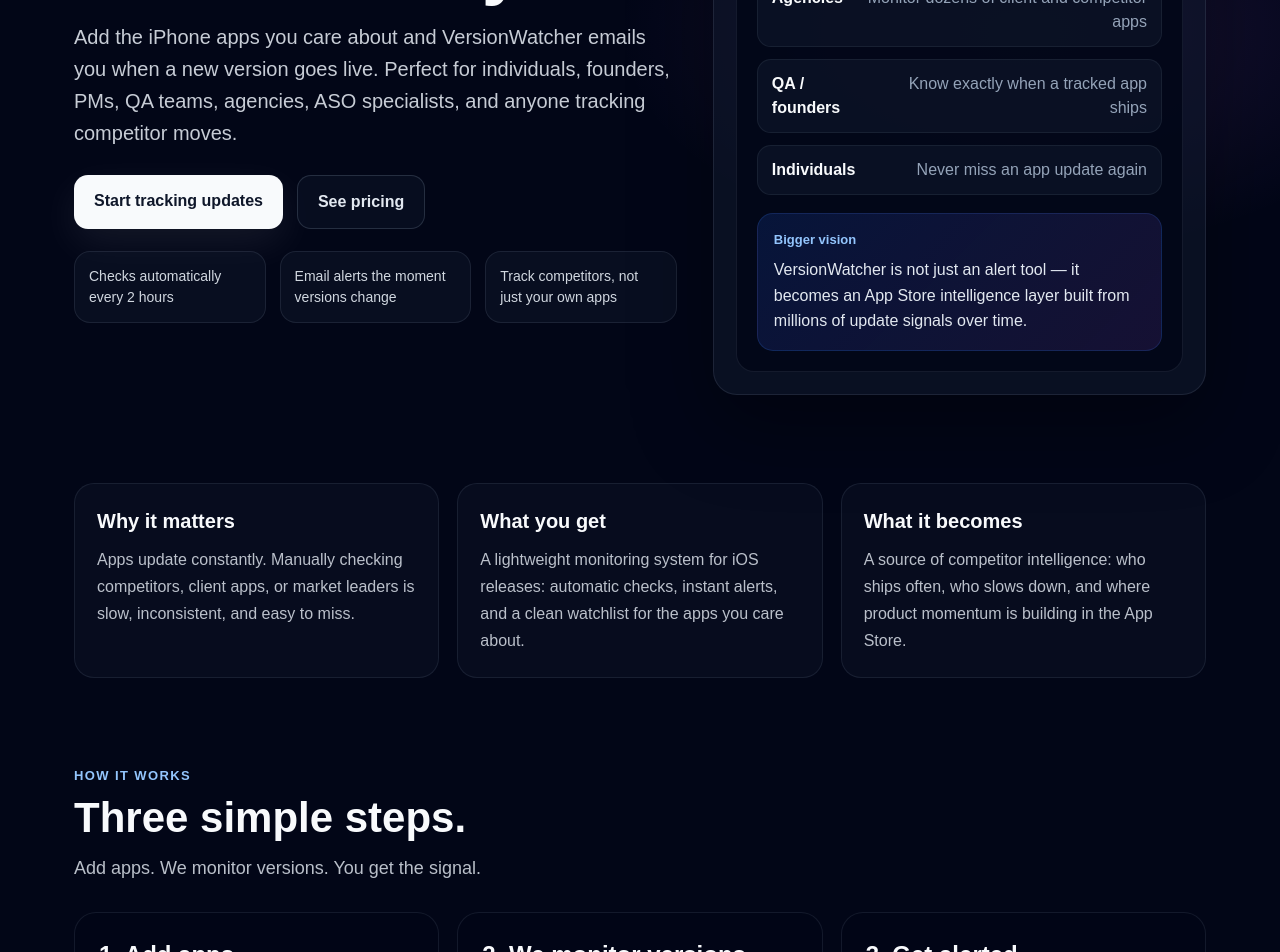
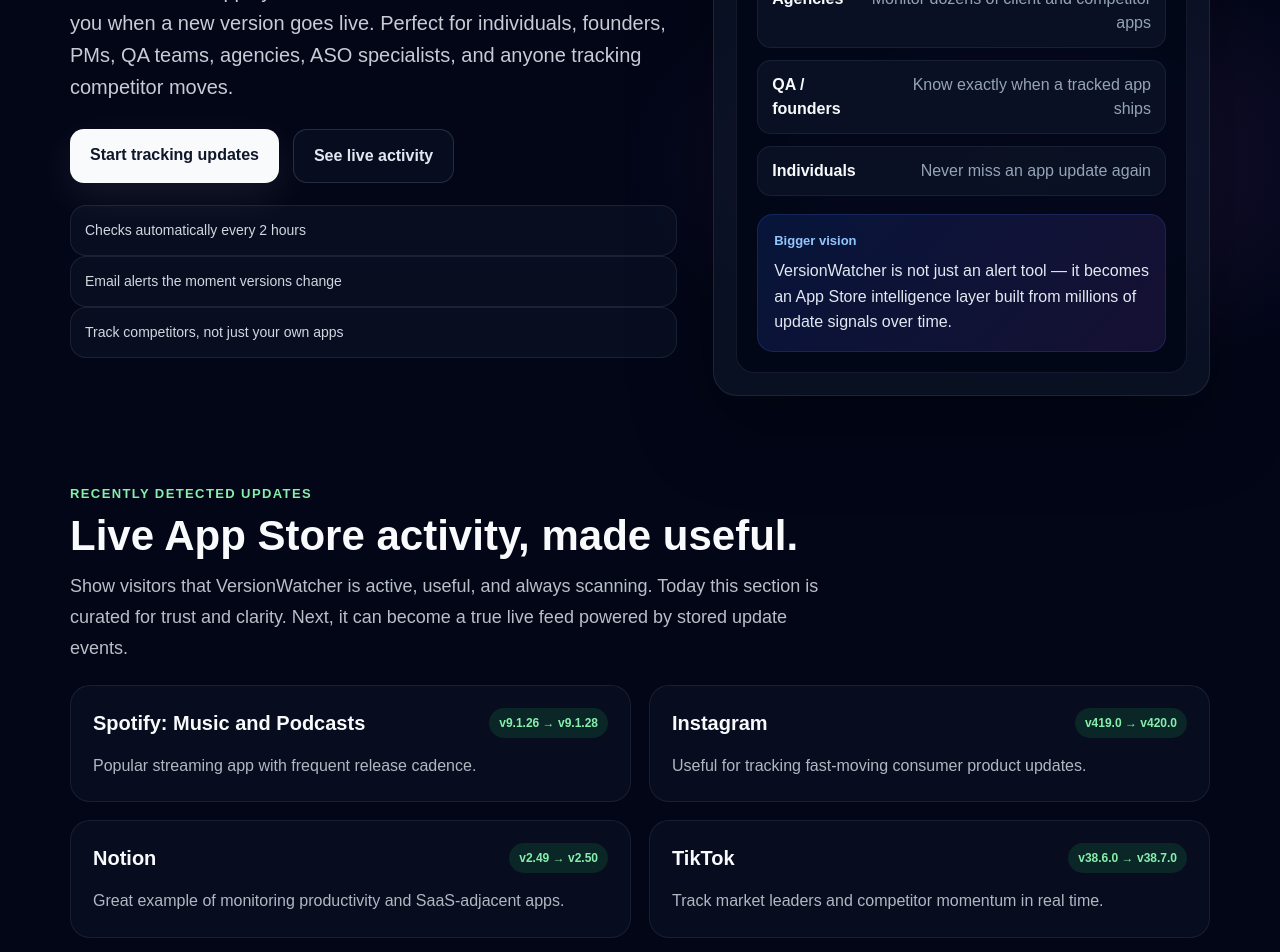
Before and after one commit to dasaa-ai/versionwatcher, a Next.js app: page / in a window 1280 px wide. Shown: the part 480-1432 px from the top of the page. Built offline with nearby package versions, Linux system fonts and the light colour scheme.

Commit message:
Add live updates section and improve mobile landing page

```diff
--- a/app/page.tsx
+++ b/app/page.tsx
@@ -1,4 +1,93 @@
 import Link from "next/link";
+
+const recentlyDetected = [
+  {
+    app: "Spotify: Music and Podcasts",
+    from: "9.1.26",
+    to: "9.1.28",
+    note: "Popular streaming app with frequent release cadence.",
+  },
+  {
+    app: "Instagram",
+    from: "419.0",
+    to: "420.0",
+    note: "Useful for tracking fast-moving consumer product updates.",
+  },
+  {
+    app: "Notion",
+    from: "2.49",
+    to: "2.50",
+    note: "Great example of monitoring productivity and SaaS-adjacent apps.",
+  },
+  {
+    app: "TikTok",
+    from: "38.6.0",
+    to: "38.7.0",
+    note: "Track market leaders and competitor momentum in real time.",
+  },
+];
+
+const useCases = [
+  ["Product managers", "Spot competitor product velocity"],
+  ["ASO teams", "Catch release changes the moment they happen"],
+  ["Agencies", "Monitor dozens of client and competitor apps"],
+  ["QA / founders", "Know exactly when a tracked app ships"],
+  ["Individuals", "Never miss an app update again"],
+];
+
+const featureChips = [
+  "Checks automatically every 2 hours",
+  "Email alerts the moment versions change",
+  "Track competitors, not just your own apps",
+];
+
+const whyCards = [
+  {
+    title: "Why it matters",
+    text: "Apps update constantly. Manually checking competitors, client apps, or market leaders is slow, inconsistent, and easy to miss.",
+  },
+  {
+    title: "What you get",
+    text: "A lightweight monitoring system for iOS releases: automatic checks, instant alerts, and a clean watchlist for the apps you care about.",
+  },
+  {
+    title: "What it becomes",
+    text: "A source of competitor intelligence: who ships often, who slows down, and where product momentum is building in the App Store.",
+  },
+];
+
+const steps = [
+  ["1. Add apps", "Track your own apps, competitors, market leaders, or client portfolios."],
+  ["2. We monitor versions", "VersionWatcher checks App Store version changes automatically every 2 hours."],
+  ["3. Get alerted", "Receive email alerts when a new version appears, so you can act immediately."],
+];
+
+const pricing = [
+  {
+    name: "Free",
+    price: "€0",
+    apps: "1 app",
+    cta: "Start free",
+    href: "/signup",
+    featured: false,
+  },
+  {
+    name: "Basic",
+    price: "€9",
+    apps: "5 apps",
+    cta: "Choose Basic",
+    href: "/signup",
+    featured: false,
+  },
+  {
+    name: "Pro",
+    price: "€19",
+    apps: "Unlimited apps",
+    cta: "Choose Pro",
+    href: "/signup",
+    featured: true,
+  },
+];
 
 export default function HomePage() {
   return (
@@ -14,7 +103,7 @@
         style={{
           maxWidth: 1180,
           margin: "0 auto",
-          padding: "28px 24px 96px",
+          padding: "28px 20px 88px",
         }}
       >
         <header
@@ -24,7 +113,7 @@
             alignItems: "center",
             gap: 16,
             flexWrap: "wrap",
-            marginBottom: 56,
+            marginBottom: 44,
           }}
         >
           <div style={{ display: "flex", alignItems: "center", gap: 12 }}>
@@ -48,6 +137,19 @@
           </div>
 
           <nav style={{ display: "flex", gap: 12, flexWrap: "wrap" }}>
+            <a
+              href="#pricing"
+              style={{
+                padding: "10px 16px",
+                borderRadius: 12,
+                border: "1px solid rgba(148,163,184,.22)",
+                color: "#e2e8f0",
+                textDecoration: "none",
+                background: "rgba(15,23,42,.45)",
+              }}
+            >
+              Pricing
+            </a>
             <Link
               href="/login"
               style={{
@@ -77,14 +179,7 @@
           </nav>
         </header>
 
-        <div
-          style={{
-            display: "grid",
-            gridTemplateColumns: "1.1fr .9fr",
-            gap: 36,
-            alignItems: "center",
-          }}
-        >
+        <div className="heroGrid">
           <div>
             <div
               style={{
@@ -104,7 +199,7 @@
 
             <h1
               style={{
-                fontSize: "clamp(42px, 7vw, 74px)",
+                fontSize: "clamp(40px, 7vw, 74px)",
                 lineHeight: 1.02,
                 letterSpacing: -2,
                 margin: "0 0 18px",
@@ -125,8 +220,8 @@
               }}
             >
               Add the iPhone apps you care about and VersionWatcher emails you
-              when a new version goes live. Perfect for individuals, founders, PMs, QA teams,
-              agencies, ASO specialists, and anyone tracking competitor moves.
+              when a new version goes live. Perfect for individuals, founders, PMs,
+              QA teams, agencies, ASO specialists, and anyone tracking competitor moves.
             </p>
 
             <div style={{ display: "flex", gap: 14, flexWrap: "wrap", marginBottom: 22 }}>
@@ -146,7 +241,7 @@
               </Link>
 
               <a
-                href="#pricing"
+                href="#live-updates"
                 style={{
                   padding: "14px 20px",
                   borderRadius: 14,
@@ -157,23 +252,12 @@
                   fontWeight: 800,
                 }}
               >
-                See pricing
+                See live activity
               </a>
             </div>
 
-            <div
-              style={{
-                display: "grid",
-                gridTemplateColumns: "repeat(3, minmax(0, 1fr))",
-                gap: 14,
-                maxWidth: 820,
-              }}
-            >
-              {[
-                "Checks automatically every 2 hours",
-                "Email alerts the moment versions change",
-                "Track competitors, not just your own apps",
-              ].map((item) => (
+            <div className="chipsGrid">
+              {featureChips.map((item) => (
                 <div
                   key={item}
                   style={{
@@ -213,8 +297,10 @@
                 style={{
                   display: "flex",
                   justifyContent: "space-between",
+                  alignItems: "flex-start",
                   gap: 16,
                   marginBottom: 18,
+                  flexWrap: "wrap",
                 }}
               >
                 <div>
@@ -245,15 +331,10 @@
                   marginBottom: 18,
                 }}
               >
-                {[
-                  ["Product managers", "Spot competitor product velocity"],
-                  ["ASO teams", "Catch release changes the moment they happen"],
-                  ["Agencies", "Monitor dozens of client and competitor apps"],
-                  ["QA / founders", "Know exactly when a tracked app ships"],
-                  ["Individuals", "Never miss an app update again"],
-                ].map(([title, desc]) => (
+                {useCases.map(([title, desc]) => (
                   <div
                     key={title}
+                    className="useCaseRow"
                     style={{
                       display: "flex",
                       justifyContent: "space-between",
@@ -292,28 +373,75 @@
           </div>
         </div>
 
+        <section id="live-updates" style={{ marginTop: 88 }}>
+          <div style={{ maxWidth: 760, marginBottom: 22 }}>
+            <div
+              style={{
+                fontSize: 13,
+                color: "#86efac",
+                fontWeight: 800,
+                marginBottom: 10,
+                textTransform: "uppercase",
+                letterSpacing: 1.4,
+              }}
+            >
+              Recently detected updates
+            </div>
+            <h2 style={{ fontSize: 42, lineHeight: 1.1, margin: "0 0 12px", fontWeight: 900 }}>
+              Live App Store activity, made useful.
+            </h2>
+            <p style={{ color: "rgba(226,232,240,.82)", fontSize: 18, lineHeight: 1.7 }}>
+              Show visitors that VersionWatcher is active, useful, and always scanning.
+              Today this section is curated for trust and clarity. Next, it can become a true live feed powered by stored update events.
+            </p>
+          </div>
+
+          <div className="liveGrid">
+            {recentlyDetected.map((item) => (
+              <div
+                key={item.app}
+                style={{
+                  padding: 22,
+                  borderRadius: 20,
+                  background: "rgba(15,23,42,.42)",
+                  border: "1px solid rgba(148,163,184,.12)",
+                }}
+              >
+                <div
+                  style={{
+                    display: "flex",
+                    justifyContent: "space-between",
+                    gap: 12,
+                    alignItems: "flex-start",
+                    marginBottom: 14,
+                    flexWrap: "wrap",
+                  }}
+                >
+                  <div style={{ fontSize: 20, fontWeight: 900, maxWidth: 360 }}>{item.app}</div>
+                  <div
+                    style={{
+                      padding: "6px 10px",
+                      borderRadius: 999,
+                      background: "rgba(34,197,94,.14)",
+                      color: "#86efac",
+                      fontSize: 12,
+                      fontWeight: 800,
+                    }}
+                  >
+                    v{item.from} → v{item.to}
+                  </div>
+                </div>
+                <div style={{ color: "rgba(226,232,240,.78)", lineHeight: 1.7 }}>
+                  {item.note}
+                </div>
+              </div>
+            ))}
+          </div>
+        </section>
+
         <section style={{ marginTop: 88 }}>
-          <div
-            style={{
-              display: "grid",
-              gridTemplateColumns: "repeat(3, minmax(0, 1fr))",
-              gap: 18,
-            }}
-          >
-            {[
-              {
-                title: "Why it matters",
-                text: "Apps update constantly. Manually checking competitors, client apps, or market leaders is slow, inconsistent, and easy to miss.",
-              },
-              {
-                title: "What you get",
-                text: "A lightweight monitoring system for iOS releases: automatic checks, instant alerts, and a clean watchlist for the apps you care about.",
-              },
-              {
-                title: "What it becomes",
-                text: "A source of competitor intelligence: who ships often, who slows down, and where product momentum is building in the App Store.",
-              },
-            ].map((item) => (
+          <div className="whyGrid">
+            {whyCards.map((item) => (
               <div
                 key={item.title}
                 style={{
@@ -356,19 +484,8 @@
             </p>
           </div>
 
-          <div
-            style={{
-              display: "grid",
-              gridTemplateColumns: "repeat(3, minmax(0, 1fr))",
-              gap: 18,
-              marginTop: 28,
-            }}
-          >
-            {[
-              ["1. Add apps", "Track your own apps, competitors, market leaders, or client portfolios."],
-              ["2. We monitor versions", "VersionWatcher checks App Store version changes automatically every 2 hours."],
-              ["3. Get alerted", "Receive email alerts when a new version appears, so you can act immediately."],
-            ].map(([title, text]) => (
+          <div className="stepsGrid" style={{ marginTop: 28 }}>
+            {steps.map(([title, text]) => (
               <div
                 key={title}
                 style={{
@@ -404,51 +521,23 @@
             </h2>
           </div>
 
-          <div
-            style={{
-              display: "grid",
-              gridTemplateColumns: "repeat(3, minmax(0, 1fr))",
-              gap: 18,
-            }}
-          >
-            {[
-              {
-                name: "Free",
-                price: "€0",
-                apps: "1 app",
-                cta: "Start free",
-                href: "/signup",
-              },
-              {
-                name: "Basic",
-                price: "€9",
-                apps: "5 apps",
-                cta: "Choose Basic",
-                href: "/signup",
-              },
-              {
-                name: "Pro",
-                price: "€19",
-                apps: "Unlimited apps",
-                cta: "Choose Pro",
-                href: "/signup",
-              },
-            ].map((plan) => (
+          <div className="pricingGrid">
+            {pricing.map((plan) => (
               <div
                 key={plan.name}
                 style={{
                   padding: 24,
                   borderRadius: 22,
                   background:
-                    plan.name === "Pro"
+                    plan.featured
                       ? "linear-gradient(180deg, rgba(37,99,235,.18), rgba(15,23,42,.72))"
                       : "rgba(15,23,42,.45)",
                   border:
-                    plan.name === "Pro"
+                    plan.featured
                       ? "1px solid rgba(59,130,246,.28)"
                       : "1px solid rgba(148,163,184,.12)",
                   boxShadow:
-                    plan.name === "Pro" ? "0 20px 50px rgba(37,99,235,.18)" : "none",
+                    plan.featured ? "0 20px 50px rgba(37,99,235,.18)" : "none",
                 }}
               >
                 <div style={{ fontSize: 24, fontWeight: 900 }}>{plan.name}</div>
@@ -466,8 +555,8 @@
                     display: "inline-block",
                     padding: "12px 16px",
                     borderRadius: 12,
-                    background: plan.name === "Pro" ? "#f8fafc" : "rgba(248,250,252,.08)",
-                    color: plan.name === "Pro" ? "#0f172a" : "#f8fafc",
+                    background: plan.featured ? "#f8fafc" : "rgba(248,250,252,.08)",
+                    color: plan.featured ? "#0f172a" : "#f8fafc",
                     textDecoration: "none",
                     fontWeight: 900,
                   }}
@@ -521,7 +610,83 @@
             </Link>
           </div>
         </section>
+
+        <footer
+          style={{
+            marginTop: 72,
+            paddingTop: 24,
+            borderTop: "1px solid rgba(148,163,184,.14)",
+            display: "flex",
+            justifyContent: "space-between",
+            alignItems: "center",
+            gap: 16,
+            flexWrap: "wrap",
+            color: "rgba(148,163,184,.9)",
+            fontSize: 14,
+          }}
+        >
+          <div>© VersionWatcher</div>
+          <div style={{ display: "flex", gap: 16, flexWrap: "wrap" }}>
+            <a href="/privacy" style={{ color: "inherit", textDecoration: "none" }}>
+              Privacy
+            </a>
+            <a href="/terms" style={{ color: "inherit", textDecoration: "none" }}>
+              Terms
+            </a>
+            <a href="mailto:hello@versionwatcher.com" style={{ color: "inherit", textDecoration: "none" }}>
+              Contact
+            </a>
+          </div>
+        </footer>
       </section>
+
+      <style jsx>{`
+        .heroGrid,
+        .whyGrid,
+        .stepsGrid,
+        .pricingGrid,
+        .liveGrid {
+          display: grid;
+          gap: 18px;
+        }
+
+        .heroGrid {
+          grid-template-columns: 1.1fr 0.9fr;
+          gap: 36px;
+          align-items: center;
+        }
+
+        .whyGrid,
+        .stepsGrid,
+        .pricingGrid {
+          grid-template-columns: repeat(3, minmax(0, 1fr));
+        }
+
+        .liveGrid {
+          grid-template-columns: repeat(2, minmax(0, 1fr));
+        }
+
+        @media (max-width: 980px) {
+          .heroGrid,
+          .whyGrid,
+          .stepsGrid,
+          .pricingGrid,
+          .liveGrid {
+            grid-template-columns: 1fr;
+          }
+        }
+
+        @media (max-width: 780px) {
+          .useCaseRow {
+            flex-direction: column;
+            align-items: flex-start;
+          }
+
+          .useCaseRow > div:last-child {
+            text-align: left !important;
+          }
+        }
+      `}</style>
     </main>
   );
 }
```
